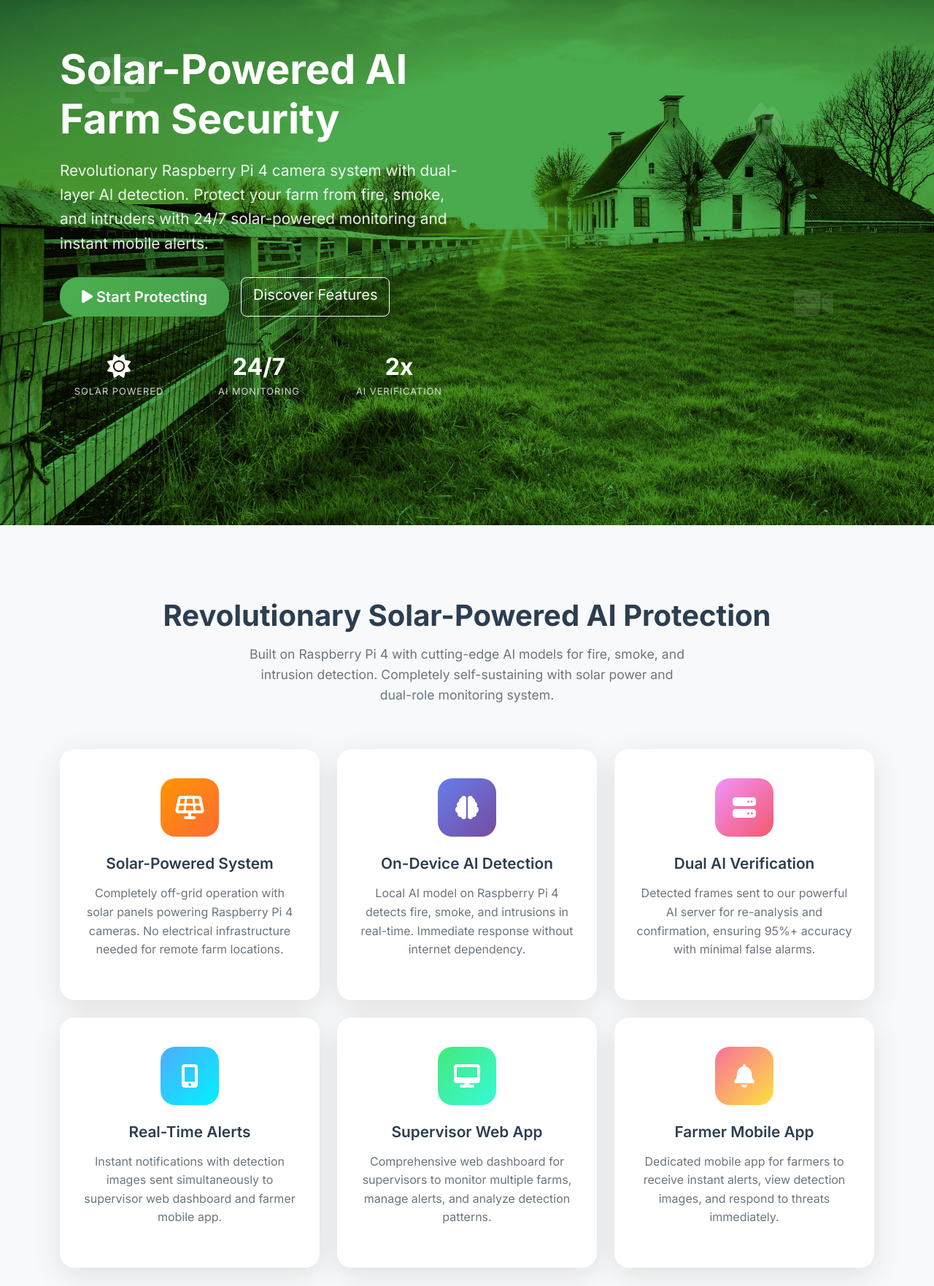
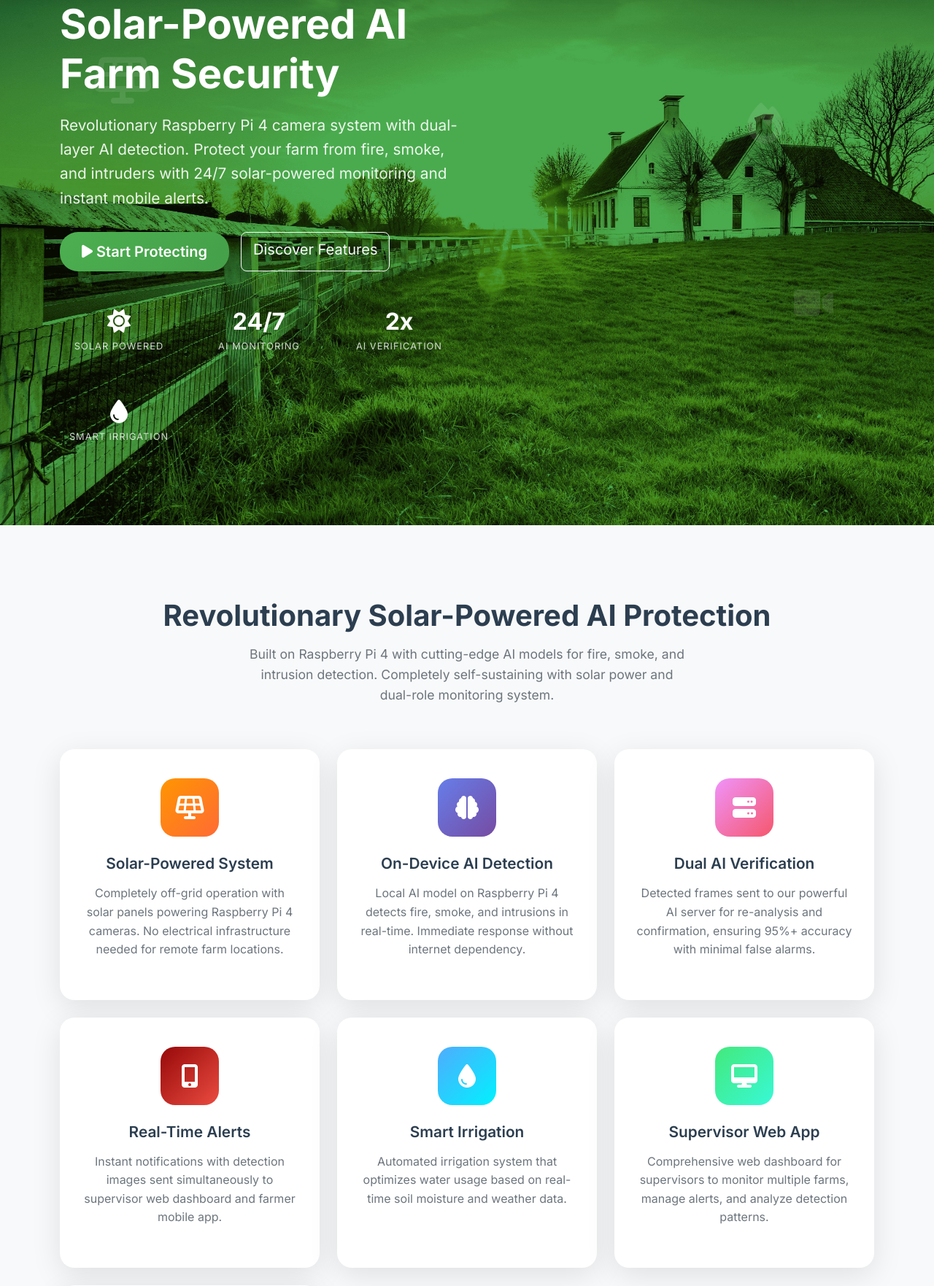
Before and after one commit to calcuoumabac/smartfarmwatcher, a Django app: page / in a window 1280 px wide. Shown: the part 80-1843 px from the top of the page at 73% size. Run offline with Django 4.2, Linux system fonts and the light colour scheme; parts of the project's set-up code (start-up, migrations or seed data) failed here and were passed over.

Commit message:
Updated index and project details

```diff
--- a/config/templates/index.html
+++ b/config/templates/index.html
@@ -255,9 +255,10 @@
         .feature-icon.solar { background: linear-gradient(135deg, var(--solar-orange), #ff6b35); }
         .feature-icon.ai { background: linear-gradient(135deg, #667eea, #764ba2); }
         .feature-icon.dual-ai { background: linear-gradient(135deg, #f093fb, #f5576c); }
-        .feature-icon.notifications { background: linear-gradient(135deg, #4facfe, #00f2fe); }
+        .feature-icon.notifications { background: linear-gradient(135deg, #970909, #e93d31ec); }
         .feature-icon.supervisor { background: linear-gradient(135deg, #43e97b, #38f9d7); }
         .feature-icon.mobile { background: linear-gradient(135deg, #fa709a, #fee140); }
+        .feature-icon.irrigation { background: linear-gradient(135deg, #4facfe, #00f2fe); }
 
         .feature-card h4 {
             font-size: 1.3rem;
@@ -742,6 +743,10 @@
                                 <h3>2x</h3>
                                 <p>AI Verification</p>
                             </div>
+                            <div class="hero-stat">
+                                <h3><i class="fas fa-tint"></i></h3>
+                                <p>Smart Irrigation </p>
+                            </div>
                         </div>
                     </div>
                 </div>
@@ -797,6 +802,15 @@
                         <p>Instant notifications with detection images sent simultaneously to supervisor web dashboard and farmer mobile app.</p>
                     </div>
                 </div>
+                <div class="col-lg-4 col-md-6 mb-4">
+                    <div class="feature-card fade-in">
+                        <div class="feature-icon irrigation">
+                            <i class="fas fa-tint"></i>
+                        </div>
+                        <h4>Smart Irrigation</h4>
+                        <p>Automated irrigation system that optimizes water usage based on real-time soil moisture and weather data.</p>
+                    </div>
+                </div>
 
                 <div class="col-lg-4 col-md-6 mb-4">
                     <div class="feature-card fade-in">
@@ -807,7 +821,6 @@
                         <p>Comprehensive web dashboard for supervisors to monitor multiple farms, manage alerts, and analyze detection patterns.</p>
                     </div>
                 </div>
-
                 <div class="col-lg-4 col-md-6 mb-4">
                     <div class="feature-card fade-in">
                         <div class="feature-icon mobile">
@@ -879,6 +892,13 @@
                 <h5>Intrusion Detection</h5>
                 <p>Intelligent human detection that identifies potential intruders, protecting valuable resources</p>
             </div>
+            <div class="tech-item fade-in">
+                <i class="fas fa-tint"></i>
+                <h5>AI Irrigation Control</h5>
+                <p>AI‑driven automation that activates or adjusts irrigation using real‑time soil moisture analysis, salinity levels, weather data, and crop needs to prevent under‑watering, overwatering, and salt stress</p>
+            </div>
+
+
         </div>
     </div>
 </div>
@@ -965,6 +985,7 @@
                 <a href="#features">Solar-Powered Cameras</a>
                 <a href="#features">Dual AI Detection</a>
                 <a href="#features">Real-Time Alerts</a>
+                <a href="#features">AI Irrigation Control</a>
                 <a href="#roles">Supervisor Dashboard</a>
                 <a href="#roles">Farmer Mobile App</a>
             </div>
--- a/config/templates/project_management/project_detail.html
+++ b/config/templates/project_management/project_detail.html
@@ -576,6 +576,7 @@
                     <span class="badge bg-info me-2">Cyan Markers</span> Sensor Nodes
                 </p>
             </div>
+            <div id="project-map"></div>
         </div>
 
 
```
